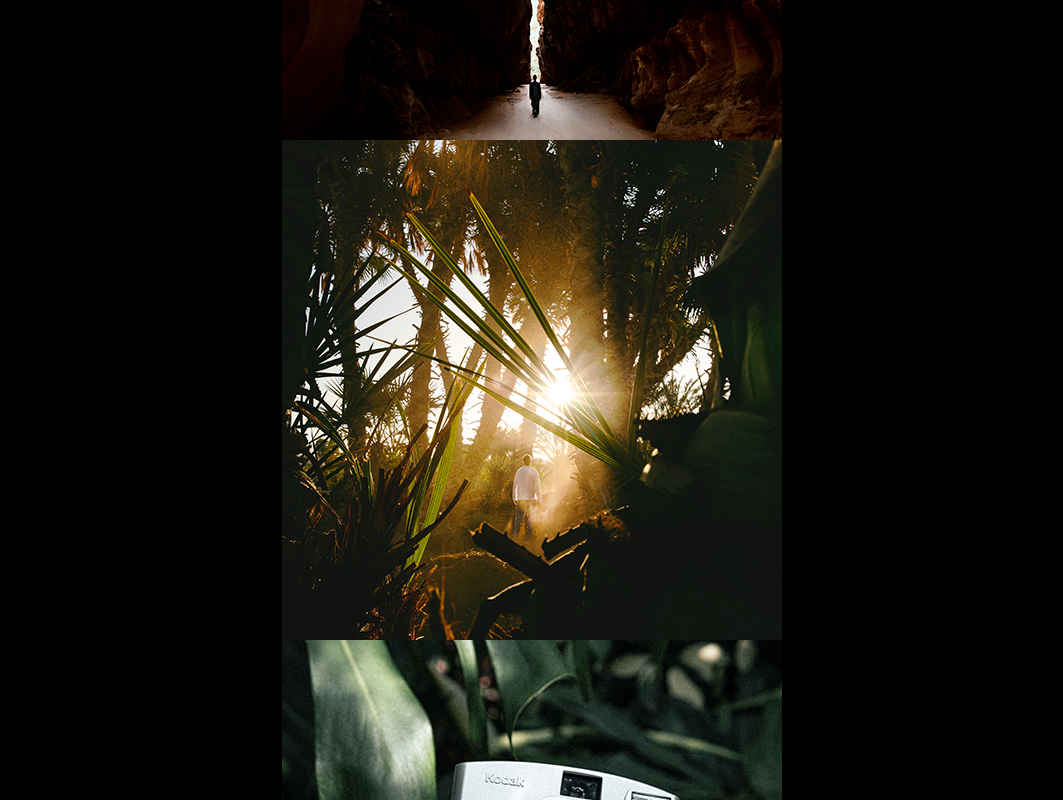
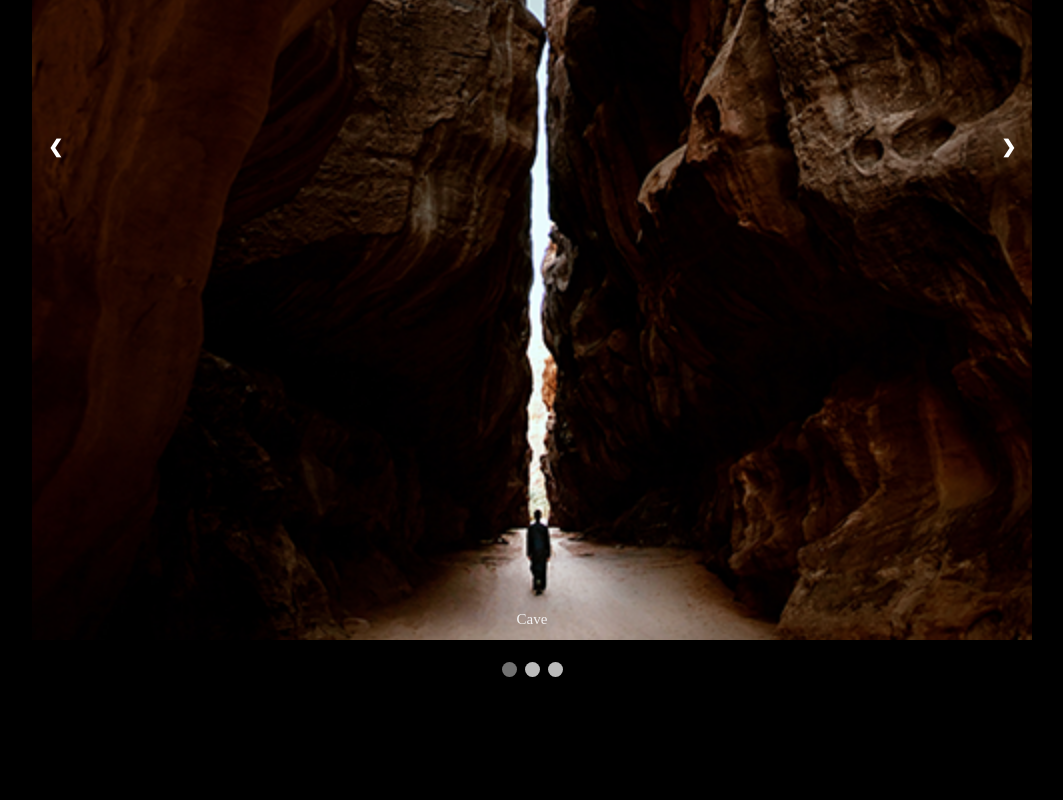
Before and after one commit to nilssongustav/PubliceraSida, a plain HTML site: page index.html in a window 1280 px wide. Shown: the part 440-1240 px from the top of the page, without its empty margins (108-1171 px from the left). After the commit the page ends 1129 px from the top, so only its background shows below. Drawn offline with Linux system fonts and the light colour scheme.

Commit message:
slideshow added

```diff
--- a/index.html
+++ b/index.html
@@ -11,9 +11,41 @@
         <h1>My Image Gallery</h1>
     </header>
     <main>
-        <img src="img/grandcanion.webp" alt="Someone in a cave.">
-        <img src="img/sunInForest.webp" alt="Sun shining in forest.">
-        <img src="img/kameraleaf.webp" alt="Old camera surrounded bu leafs.">
+        <!-- Slideshow container -->
+        <div class="slideshow-container">
+
+            <!-- Full-width images with number and caption text -->
+            <div class="mySlides fade">
+            <div class="numbertext">1 / 3</div>
+            <img src="img/grandcanion.webp" style="width:100%">
+            <div class="text">Cave</div>
+            </div>
+
+            <div class="mySlides fade">
+            <div class="numbertext">2 / 3</div>
+            <img src="img/sunInForest.webp" style="width:100%">
+            <div class="text">Sun is Shining</div>
+            </div>
+
+            <div class="mySlides fade">
+            <div class="numbertext">3 / 3</div>
+            <img src="img/kameraleaf.webp" style="width:100%">
+            <div class="text">Beautiful camera</div>
+            </div>
+
+            <!-- Next and previous buttons -->
+            <a class="prev" onclick="plusSlides(-1)">&#10094;</a>
+            <a class="next" onclick="plusSlides(1)">&#10095;</a>
+        </div>
+        <br>
+
+        <!-- The dots/circles -->
+        <div style="text-align:center">
+            <span class="dot" onclick="currentSlide(1)"></span>
+            <span class="dot" onclick="currentSlide(2)"></span>
+            <span class="dot" onclick="currentSlide(3)"></span>
+        </div>
     </main>
+    <script src="script.js"></script>
 </body>
 </html>
--- /dev/null
+++ b/script.js
@@ -0,0 +1,28 @@
+let slideIndex = 1;
+showSlides(slideIndex);
+
+// Next/previous controls
+function plusSlides(n) {
+  showSlides(slideIndex += n);
+}
+
+// Thumbnail image controls
+function currentSlide(n) {
+  showSlides(slideIndex = n);
+}
+
+function showSlides(n) {
+  let i;
+  let slides = document.getElementsByClassName("mySlides");
+  let dots = document.getElementsByClassName("dot");
+  if (n > slides.length) {slideIndex = 1}
+  if (n < 1) {slideIndex = slides.length}
+  for (i = 0; i < slides.length; i++) {
+    slides[i].style.display = "none";
+  }
+  for (i = 0; i < dots.length; i++) {
+    dots[i].className = dots[i].className.replace(" active", "");
+  }
+  slides[slideIndex-1].style.display = "block";
+  dots[slideIndex-1].className += " active";
+}
--- a/stylesheet.css
+++ b/stylesheet.css
@@ -1,17 +1,4 @@
-img{
-    width: 100%;
-    object-fit: cover;
-    height: auto;
-    margin: 0;
-    margin: auto;
-    display: flex;
-    flex-direction: row;
-    flex-wrap: wrap;
-    align-items: center;
-    grid-area: gallery;
-    justify-content: center;
-    max-width: 500px;
-}
+
 body{
     background-color: black;
 }
@@ -19,3 +6,91 @@ h1{
     color: white;
     text-align: center;
 }
+
+* {box-sizing:border-box}
+
+/* Slideshow container */
+.slideshow-container {
+  max-width: 1000px;
+  position: relative;
+  margin: auto;
+}
+
+/* Hide the images by default */
+.mySlides {
+  display: none;
+}
+
+/* Next & previous buttons */
+.prev, .next {
+  cursor: pointer;
+  position: absolute;
+  top: 50%;
+  width: auto;
+  margin-top: -22px;
+  padding: 16px;
+  color: white;
+  font-weight: bold;
+  font-size: 18px;
+  transition: 0.6s ease;
+  border-radius: 0 3px 3px 0;
+  user-select: none;
+}
+
+/* Position the "next button" to the right */
+.next {
+  right: 0;
+  border-radius: 3px 0 0 3px;
+}
+
+/* On hover, add a black background color with a little bit see-through */
+.prev:hover, .next:hover {
+  background-color: rgba(0,0,0,0.8);
+}
+
+/* Caption text */
+.text {
+  color: #f2f2f2;
+  font-size: 15px;
+  padding: 8px 12px;
+  position: absolute;
+  bottom: 8px;
+  width: 100%;
+  text-align: center;
+}
+
+/* Number text (1/3 etc) */
+.numbertext {
+  color: #f2f2f2;
+  font-size: 12px;
+  padding: 8px 12px;
+  position: absolute;
+  top: 0;
+}
+
+/* The dots/bullets/indicators */
+.dot {
+  cursor: pointer;
+  height: 15px;
+  width: 15px;
+  margin: 0 2px;
+  background-color: #bbb;
+  border-radius: 50%;
+  display: inline-block;
+  transition: background-color 0.6s ease;
+}
+
+.active, .dot:hover {
+  background-color: #717171;
+}
+
+/* Fading animation */
+.fade {
+  animation-name: fade;
+  animation-duration: 1.5s;
+}
+
+@keyframes fade {
+  from {opacity: .4}
+  to {opacity: 1}
+}
```
